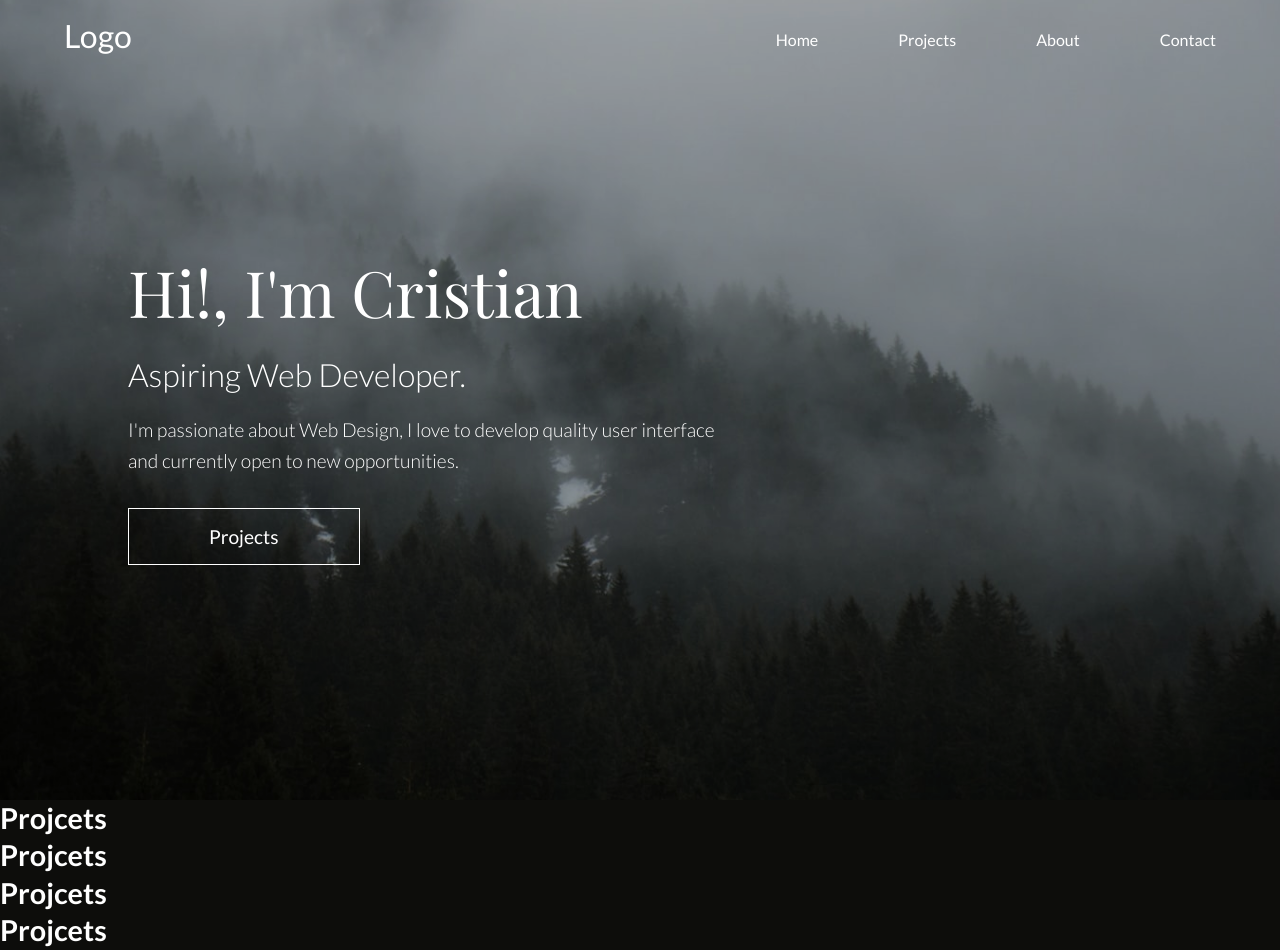
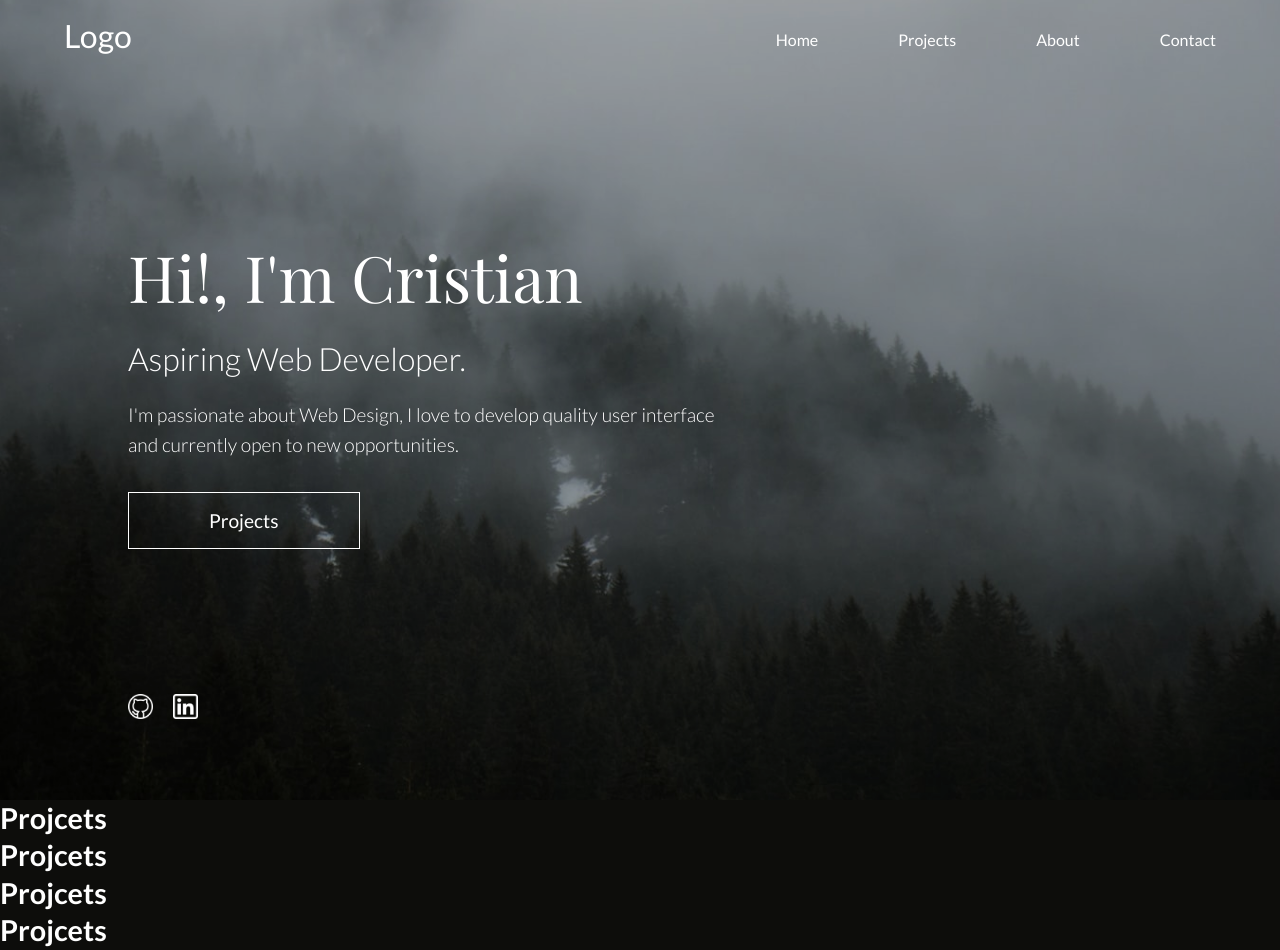
Before and after one commit to cristiantoong/portfolio_v4, a plain HTML site: page index.html in a window 1280 px wide. Drawn offline with nearby package versions, Linux system fonts and the light colour scheme.

Commit message:
first commit

```diff
--- a/app/scss/_hero.scss
+++ b/app/scss/_hero.scss
@@ -29,6 +29,8 @@
   &__main {
     position: relative;
     width: 60%;
+    padding-bottom: 6rem;
+    padding-top: 10rem;
 
 
 
@@ -57,6 +59,19 @@
     }
   }
 
+  &__socials {
+    position: relative;
+    margin-top: 4rem;
+
+    &-link {
+      margin-right: 1rem;
+      img {
+        width: 25px;
+        height: 25px;
+      }
+    }
+  }
+
 
 
 }
--- a/index.html
+++ b/index.html
@@ -57,7 +57,20 @@
                     </p>
                     <a href="#projects" class="hero__main-cta-btn--link">Projects</a>
                 </div>
+
+                <div class="hero__socials">
+                    <a href="" class="hero__socials-link">
+                        <img src="images/github.png" alt="">
+                    </a>
+                    <a href="" class="hero__socials-link">
+                        <img src="images/linkedin.png" alt="">
+                    </a>
+                </div>
+
+
             </div>
+
+
 
 
         </section>
```
Also changed, not shown: css/style.css, images/github.png (added), images/linkedin.png (added), 1 other file.
